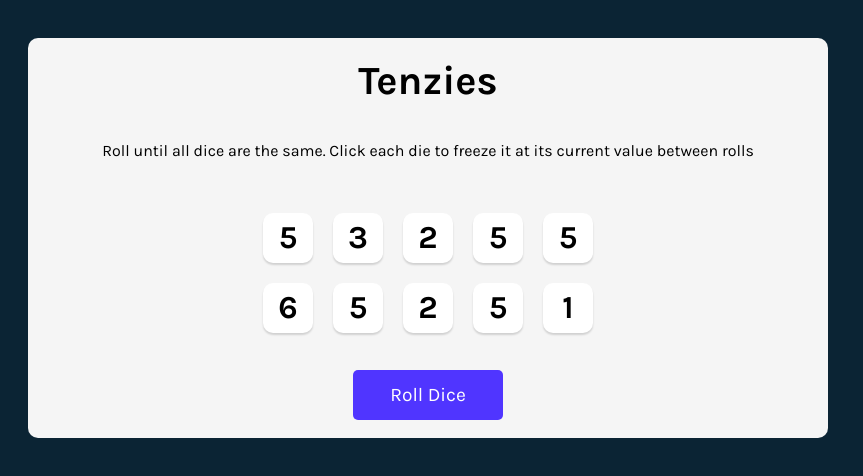
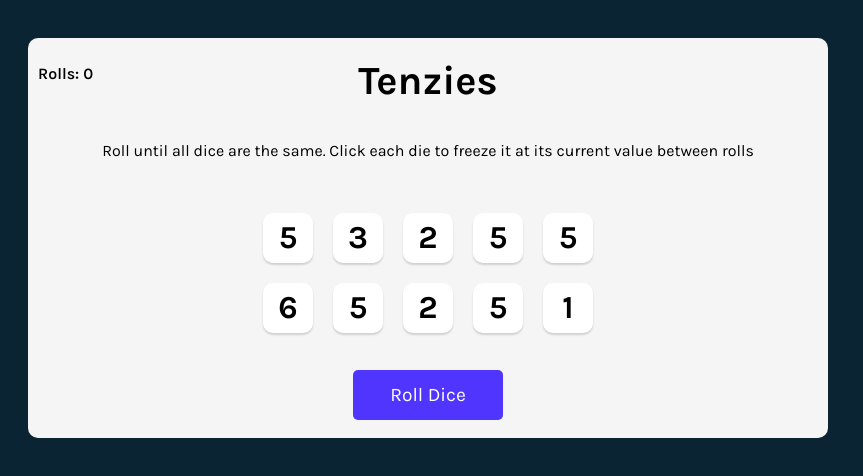
Before and after one commit to BaileyKH/tenzies, a React (Vite) app: page / in a window 1280 px wide. Shown: the top 476 px of the page, without its empty margins (0-863 px from the left). Built offline with nearby package versions, Linux system fonts and the light colour scheme.

Commit message:
new game functionality finished, added roll count

```diff
--- a/src/App.css
+++ b/src/App.css
@@ -2,6 +2,10 @@ body {
   background-color: #0B2434;
   padding: 30px 20px;
   font-family: "Karla", sans-serif;
+}
+
+.main-container{
+  position: relative;
 }
 
 main {
@@ -31,6 +35,23 @@ main {
   display: grid;
   grid-template: auto auto / repeat(5, 1fr);
   gap: 20px;
+}
+
+.dice-rolls {
+  position: absolute;
+  display: flex;
+  justify-content: space-between;
+  align-items: flex-start;
+  top: 10px;
+  left: 10px;
+}
+
+.dice-rolls p {
+  font-weight: 600;
+}
+
+.dice-rolls p{
+  color: black;
 }
 
 .die-face {
--- a/src/App.jsx
+++ b/src/App.jsx
@@ -8,7 +8,9 @@ function App() {
 
   const [die, setDie] = useState(allNewDice())
   const [tenzies, setTenzies] = useState(false)
+  const [count, setCount] = useState(0)
 
+  // When user wins
   useEffect(() => {
       const allHeld = die.every((dice) => dice.isHeld)
       const firstValue = die[0].value
@@ -16,7 +18,6 @@ function App() {
 
       if (allHeld && allValue){
         setTenzies(true)
-        console.log("Tenzies")
       }
 
   }, [die])
@@ -41,9 +42,16 @@ function App() {
 
   // Resets dice
   function rollDice() {
+    if (!tenzies) {
       setDie(oldDie => oldDie.map(die => {
         return !die.isHeld ? generateNewDie() : die
       }))
+      setCount(prevCount => prevCount + 1)
+    } else {
+      setTenzies(false)
+      setDie(allNewDice)
+      setCount(0)
+    }
   }
 
   // Handling "Held" dice
@@ -55,6 +63,10 @@ function App() {
 
 
   return (
+    <div className="main-container">
+      <div className="dice-rolls">
+          <p>Rolls: {count}</p>
+      </div>
       <main>
         {tenzies && <Confetti />}
         <h1 className="title">Tenzies</h1>
@@ -66,6 +78,7 @@ function App() {
         </div>
         <button className="roll-dice" onClick={rollDice}>{tenzies ? "New Game" : "Roll Dice"}</button>
       </main>
+    </div>
   )
 }
 
```
Lines whose indentation alone changed are shown as unchanged.
